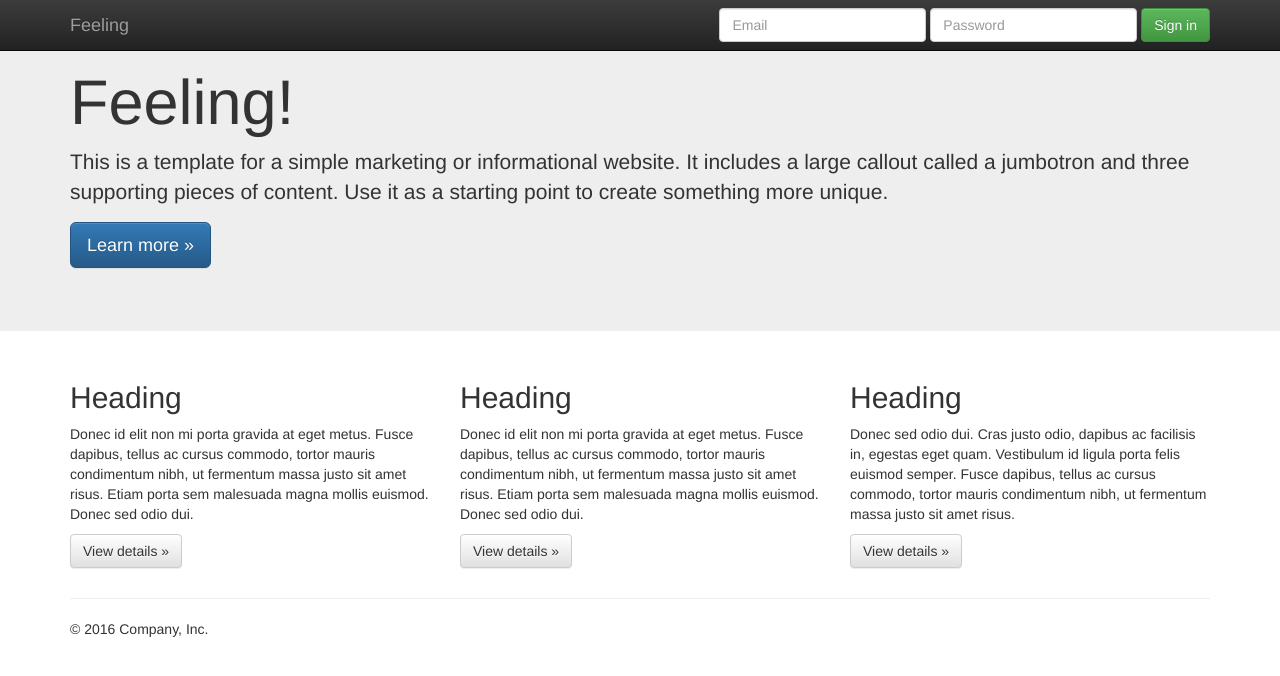
After one commit to AndeyGordeev/dajngo-test, a Django app: template TestProject/templates/index.html in a window 1280 px wide. The commit adds this page. Shown: the top 676 px of the page. Run offline with Django 3.2, Linux system fonts and the light colour scheme; the template is opened without the code that fills it, so the values that code supplies are empty; some libraries are stand-ins or nearby versions.

Commit message:
Basic templates

```diff
--- a/TestProject/TestProject/urls.py
+++ b/TestProject/TestProject/urls.py
@@ -16,6 +16,9 @@ Including another URLconf
 from django.conf.urls import url
 from django.contrib import admin
 
+from  django.views.generic import TemplateView
+
 urlpatterns = [
     url(r'^admin/', admin.site.urls),
+    url(r'^$', TemplateView.as_view(template_name='index.html'), name='home'),
 ]
--- /dev/null
+++ b/TestProject/templates/index.html
@@ -0,0 +1,32 @@
+{% extends "layout.html" %}
+
+{% block content %}
+    <div class="jumbotron">
+      <div class="container">
+        <h1>Feeling!</h1>
+        <p>This is a template for a simple marketing or informational website. It includes a large callout called a jumbotron and three supporting pieces of content. Use it as a starting point to create something more unique.</p>
+        <p><a class="btn btn-primary btn-lg" href="#" role="button">Learn more &raquo;</a></p>
+      </div>
+    </div>
+
+    <div class="container">
+      <!-- Example row of columns -->
+      <div class="row">
+        <div class="col-md-4">
+          <h2>Heading</h2>
+          <p>Donec id elit non mi porta gravida at eget metus. Fusce dapibus, tellus ac cursus commodo, tortor mauris condimentum nibh, ut fermentum massa justo sit amet risus. Etiam porta sem malesuada magna mollis euismod. Donec sed odio dui. </p>
+          <p><a class="btn btn-default" href="#" role="button">View details &raquo;</a></p>
+        </div>
+        <div class="col-md-4">
+          <h2>Heading</h2>
+          <p>Donec id elit non mi porta gravida at eget metus. Fusce dapibus, tellus ac cursus commodo, tortor mauris condimentum nibh, ut fermentum massa justo sit amet risus. Etiam porta sem malesuada magna mollis euismod. Donec sed odio dui. </p>
+          <p><a class="btn btn-default" href="#" role="button">View details &raquo;</a></p>
+       </div>
+        <div class="col-md-4">
+          <h2>Heading</h2>
+          <p>Donec sed odio dui. Cras justo odio, dapibus ac facilisis in, egestas eget quam. Vestibulum id ligula porta felis euismod semper. Fusce dapibus, tellus ac cursus commodo, tortor mauris condimentum nibh, ut fermentum massa justo sit amet risus.</p>
+          <p><a class="btn btn-default" href="#" role="button">View details &raquo;</a></p>
+        </div>
+      </div>
+    </div>
+{% endblock %}
--- a/TestProject/templates/layout.html
+++ b/TestProject/templates/layout.html
@@ -1,10 +1,56 @@
 <!DOCTYPE html>
 <html lang="en">
-<head>
-    <meta charset="UTF-8">
-    <title>Title</title>
-</head>
-<body>
+  <head>
+    <meta charset="utf-8">
+    <meta http-equiv="X-UA-Compatible" content="IE=edge">
+    <meta name="viewport" content="width=device-width, initial-scale=1">
+    <!-- Выше 3 Мета-теги ** должны прийти в первую очередь в голове; любой другой руководитель контент *после* эти теги -->
+    <title>{% block title %}Feeling{% endblock %}</title>
 
-</body>
+    <!-- Последняя компиляция и сжатый CSS -->
+    <link rel="stylesheet" href="https://maxcdn.bootstrapcdn.com/bootstrap/3.3.7/css/bootstrap.min.css" integrity="sha384-BVYiiSIFeK1dGmJRAkycuHAHRg32OmUcww7on3RYdg4Va+PmSTsz/K68vbdEjh4u" crossorigin="anonymous">
+    <!-- Дополнение к теме -->
+    <link rel="stylesheet" href="https://maxcdn.bootstrapcdn.com/bootstrap/3.3.7/css/bootstrap-theme.min.css" integrity="sha384-rHyoN1iRsVXV4nD0JutlnGaslCJuC7uwjduW9SVrLvRYooPp2bWYgmgJQIXwl/Sp" crossorigin="anonymous">
+
+  </head>
+  <body>
+      <nav class="navbar navbar-inverse navbar-fixed-top">
+          <div class="container">
+            <div class="navbar-header">
+              <button type="button" class="navbar-toggle collapsed" data-toggle="collapse" data-target="#navbar" aria-expanded="false" aria-controls="navbar">
+                <span class="sr-only">Toggle navigation</span>
+                <span class="icon-bar"></span>
+                <span class="icon-bar"></span>
+                <span class="icon-bar"></span>
+              </button>
+              <a class="navbar-brand" href="{% url 'home' %}">Feeling</a>
+            </div>
+            <div id="navbar" class="navbar-collapse collapse">
+              <form class="navbar-form navbar-right">
+                <div class="form-group">
+                  <input type="text" placeholder="Email" class="form-control">
+                </div>
+                <div class="form-group">
+                  <input type="password" placeholder="Password" class="form-control">
+                </div>
+                <button type="submit" class="btn btn-success">Sign in</button>
+              </form>
+            </div><!--/.navbar-collapse -->
+          </div>
+        </nav>
+
+      {% block content %}{% endblock %}
+
+      <div class="container">
+          <hr>
+
+          <footer>
+            <p>&copy; 2016 Company, Inc.</p>
+          </footer>
+      </div> <!-- /container -->
+      <!-- на jQuery (необходим для Bootstrap - х JavaScript плагины) -->
+      <script src="https://ajax.googleapis.com/ajax/libs/jquery/1.12.4/jquery.min.js"></script>
+      <!-- Последняя компиляция и сжатый JavaScript -->
+      <script src="https://maxcdn.bootstrapcdn.com/bootstrap/3.3.7/js/bootstrap.min.js" integrity="sha384-Tc5IQib027qvyjSMfHjOMaLkfuWVxZxUPnCJA7l2mCWNIpG9mGCD8wGNIcPD7Txa" crossorigin="anonymous"></script>
+  </body>
 </html>
```
